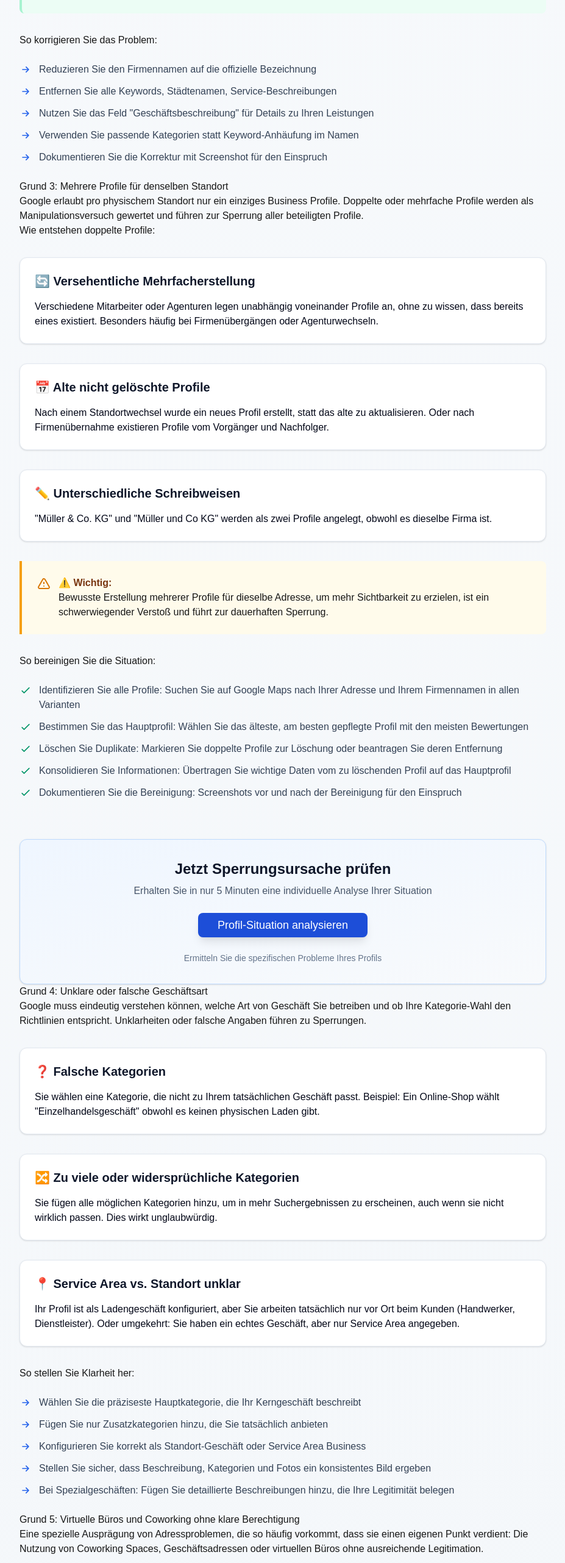
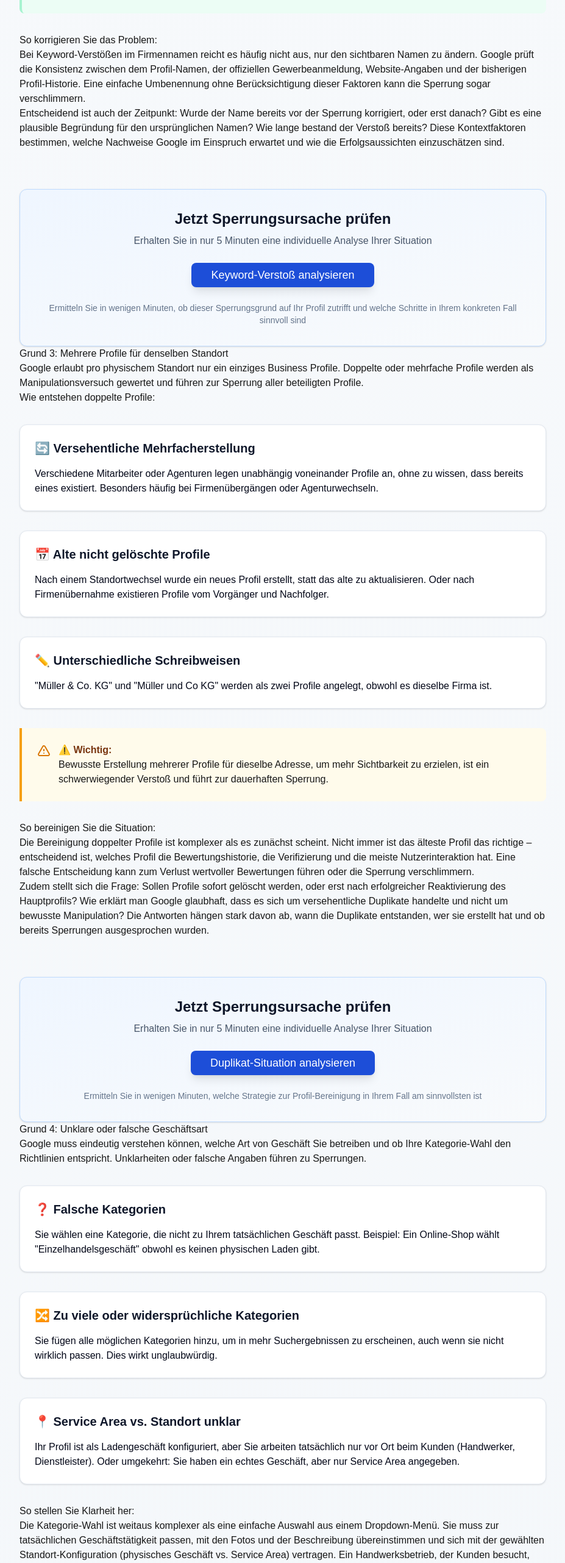
Before and after one commit to ETcreator/gbp-suspension, a Next.js app: page /google-profil-gesperrt-gruende in a window 1280 px wide. Shown: the part 2780-5343 px from the top of the page at 61% size, without its empty margins (176-1103 px from the left). Built offline with nearby package versions, Linux system fonts and the light colour scheme.

Commit message:
feat: Add navigation - homepage to SEO pages and back

```diff
--- a/app/google-profil-gesperrt-gruende/page.tsx
+++ b/app/google-profil-gesperrt-gruende/page.tsx
@@ -116,13 +116,16 @@ export default function GoogleProfilGesperrtGruendePage() {
       </HighlightBox>
 
       <h3>So korrigieren Sie das Problem:</h3>
-      <CheckList variant="arrow" items={[
-        'Reduzieren Sie den Firmennamen auf die offizielle Bezeichnung',
-        'Entfernen Sie alle Keywords, Städtenamen, Service-Beschreibungen',
-        'Nutzen Sie das Feld "Geschäftsbeschreibung" für Details zu Ihren Leistungen',
-        'Verwenden Sie passende Kategorien statt Keyword-Anhäufung im Namen',
-        'Dokumentieren Sie die Korrektur mit Screenshot für den Einspruch'
-      ]} />
+      <p>
+        Bei Keyword-Verstößen im Firmennamen reicht es häufig nicht aus, nur den sichtbaren Namen zu ändern. Google prüft die Konsistenz zwischen dem Profil-Namen, der offiziellen Gewerbeanmeldung, Website-Angaben und der bisherigen Profil-Historie. Eine einfache Umbenennung ohne Berücksichtigung dieser Faktoren kann die Sperrung sogar verschlimmern.
+      </p>
+      <p>
+        Entscheidend ist auch der Zeitpunkt: Wurde der Name bereits vor der Sperrung korrigiert, oder erst danach? Gibt es eine plausible Begründung für den ursprünglichen Namen? Wie lange bestand der Verstoß bereits? Diese Kontextfaktoren bestimmen, welche Nachweise Google im Einspruch erwartet und wie die Erfolgsaussichten einzuschätzen sind.
+      </p>
+      <CTASection
+        text="Keyword-Verstoß analysieren"
+        subtitle="Ermitteln Sie in wenigen Minuten, ob dieser Sperrungsgrund auf Ihr Profil zutrifft und welche Schritte in Ihrem konkreten Fall sinnvoll sind"
+      />
 
       <h2>Grund 3: Mehrere Profile für denselben Standort</h2>
 
@@ -157,17 +160,15 @@ export default function GoogleProfilGesperrtGruendePage() {
       </ImportantNote>
 
       <h3>So bereinigen Sie die Situation:</h3>
-      <CheckList variant="check" items={[
-        'Identifizieren Sie alle Profile: Suchen Sie auf Google Maps nach Ihrer Adresse und Ihrem Firmennamen in allen Varianten',
-        'Bestimmen Sie das Hauptprofil: Wählen Sie das älteste, am besten gepflegte Profil mit den meisten Bewertungen',
-        'Löschen Sie Duplikate: Markieren Sie doppelte Profile zur Löschung oder beantragen Sie deren Entfernung',
-        'Konsolidieren Sie Informationen: Übertragen Sie wichtige Daten vom zu löschenden Profil auf das Hauptprofil',
-        'Dokumentieren Sie die Bereinigung: Screenshots vor und nach der Bereinigung für den Einspruch'
-      ]} />
-
+      <p>
+        Die Bereinigung doppelter Profile ist komplexer als es zunächst scheint. Nicht immer ist das älteste Profil das richtige – entscheidend ist, welches Profil die Bewertungshistorie, die Verifizierung und die meiste Nutzerinteraktion hat. Eine falsche Entscheidung kann zum Verlust wertvoller Bewertungen führen oder die Sperrung verschlimmern.
+      </p>
+      <p>
+        Zudem stellt sich die Frage: Sollen Profile sofort gelöscht werden, oder erst nach erfolgreicher Reaktivierung des Hauptprofils? Wie erklärt man Google glaubhaft, dass es sich um versehentliche Duplikate handelte und nicht um bewusste Manipulation? Die Antworten hängen stark davon ab, wann die Duplikate entstanden, wer sie erstellt hat und ob bereits Sperrungen ausgesprochen wurden.
+      </p>
       <CTASection
-        text="Profil-Situation analysieren"
-        subtitle="Ermitteln Sie die spezifischen Probleme Ihres Profils"
+        text="Duplikat-Situation analysieren"
+        subtitle="Ermitteln Sie in wenigen Minuten, welche Strategie zur Profil-Bereinigung in Ihrem Fall am sinnvollsten ist"
       />
 
       <h2>Grund 4: Unklare oder falsche Geschäftsart</h2>
@@ -195,13 +196,16 @@ export default function GoogleProfilGesperrtGruendePage() {
       </ContentCard>
 
       <h3>So stellen Sie Klarheit her:</h3>
-      <CheckList variant="arrow" items={[
-        'Wählen Sie die präziseste Hauptkategorie, die Ihr Kerngeschäft beschreibt',
-        'Fügen Sie nur Zusatzkategorien hinzu, die Sie tatsächlich anbieten',
-        'Konfigurieren Sie korrekt als Standort-Geschäft oder Service Area Business',
-        'Stellen Sie sicher, dass Beschreibung, Kategorien und Fotos ein konsistentes Bild ergeben',
-        'Bei Spezialgeschäften: Fügen Sie detaillierte Beschreibungen hinzu, die Ihre Legitimität belegen'
-      ]} />
+      <p>
+        Die Kategorie-Wahl ist weitaus komplexer als eine einfache Auswahl aus einem Dropdown-Menü. Sie muss zur tatsächlichen Geschäftstätigkeit passen, mit den Fotos und der Beschreibung übereinstimmen und sich mit der gewählten Standort-Konfiguration (physisches Geschäft vs. Service Area) vertragen. Ein Handwerksbetrieb, der Kunden besucht, braucht eine andere Konfiguration als ein Ladengeschäft mit Öffnungszeiten.
+      </p>
+      <p>
+        Hinzu kommt: Auch die Anzahl der Kategorien sendet Signale. Zu viele wirken unglaubwürdig, zu wenige schränken unnötig ein. Die optimale Balance hängt von der Branche, dem Geschäftsmodell und der bisherigen Profil-Historie ab. Eine falsche Neu-Konfiguration während einer aktiven Sperrung kann die Situation verschlechtern.
+      </p>
+      <CTASection
+        text="Kategorie-Konfiguration prüfen"
+        subtitle="Ermitteln Sie in wenigen Minuten, ob Ihre Kategorien und Standort-Einstellungen korrekt konfiguriert sind"
+      />
 
       <h2>Grund 5: Virtuelle Büros und Coworking ohne klare Berechtigung</h2>
 
@@ -229,13 +233,16 @@ export default function GoogleProfilGesperrtGruendePage() {
       </HighlightBox>
 
       <h3>So nutzen Sie Coworking richtlinienkonform:</h3>
-      <CheckList variant="check" items={[
-        'Fester Arbeitsplatz: Buchen Sie einen dedizierten Platz, nicht nur Flex Desk',
-        'Regelmäßige Präsenz: Seien Sie nachweisbar regelmäßig vor Ort (Zugangsprotokolle, Bestätigung des Betreibers)',
-        'Kundenempfang möglich: Stellen Sie sicher, dass Sie Kunden dort empfangen können (Meetingräume buchbar)',
-        'Dokumentation: Mietvertrag für festen Platz, Fotos Ihres beschrifteten Arbeitsplatzes, Bestätigung des Coworking-Betreibers',
-        'Alternative: Wenn diese Anforderungen nicht erfüllbar sind, konfigurieren Sie Ihr Profil als Service Area Business ohne sichtbare Adresse'
-      ]} />
+      <p>
+        Die Legitimation eines Coworking-Standorts für ein Google Business Profile ist eine Grauzone, die sehr individuell bewertet wird. Nicht jeder feste Arbeitsplatz reicht aus – Google prüft auch, ob Sie Kunden dort tatsächlich empfangen, ob Ihre Anwesenheit nachweisbar ist und ob die Geschäftsadresse mit Ihrem Geschäftsmodell zusammenpasst. Ein Berater, der nur gelegentlich Kunden im Coworking trifft, hat andere Anforderungen als ein Designer, der dort dauerhaft arbeitet.
+      </p>
+      <p>
+        Die erforderliche Dokumentation variiert stark: Manchmal akzeptiert Google einen einfachen Mietvertrag, manchmal werden Zugangsprotokolle, Bestätigungen des Betreibers und Fotos des beschrifteten Arbeitsplatzes verlangt. Bei bereits gesperrten Profilen sind die Anforderungen typischerweise strenger als bei Neuanmeldungen.
+      </p>
+      <CTASection
+        text="Coworking-Legitimation prüfen"
+        subtitle="Ermitteln Sie in wenigen Minuten, ob Ihre Coworking-Situation den Google-Anforderungen entspricht und welche Nachweise erforderlich sind"
+      />
 
       <div className="not-prose my-8 grid gap-4 md:grid-cols-2">
         <InternalLinkBox
@@ -288,13 +295,16 @@ export default function GoogleProfilGesperrtGruendePage() {
       </ContentCard>
 
       <h3>So stellen Sie Konsistenz her:</h3>
-      <CheckList variant="check" items={[
-        'Definieren Sie eine Mastervariante: Wählen Sie die exakte Schreibweise aus der Gewerbeanmeldung',
-        'Aktualisieren Sie systematisch: Ändern Sie ALLE Online-Präsenzen auf diese exakte Schreibweise',
-        'Zu prüfende Orte: Google-Profil, Website (Impressum, Kontaktseite, Footer), Social Media, Branchenverzeichnisse',
-        'Dokumentieren Sie: Erstellen Sie Screenshots der Änderungen für den Einspruch',
-        'Warten Sie 48h: Geben Sie Google Zeit, die Änderungen zu erkennen, bevor Sie Einspruch einlegen'
-      ]} />
+      <p>
+        Die Herstellung von NAP-Konsistenz ist nicht nur eine Frage der bloßen Angleichung aller Angaben. Entscheidend ist auch die Reihenfolge: Welche Plattformen sollten zuerst aktualisiert werden? Reicht es, nur die offensichtlichen Stellen zu korrigieren, oder müssen auch alte Brancheneinträge bereinigt werden, die seit Jahren nicht mehr gepflegt wurden?
+      </p>
+      <p>
+        Hinzu kommt der Faktor Zeit: Wie lange brauchen Google und andere Suchmaschinen, um die Änderungen zu erkennen? Sollte der Einspruch sofort nach den Änderungen eingereicht werden, oder besser nach einer Wartezeit? Bei aktiven Sperrungen ist das Timing kritisch – zu frühe Einsprüche können scheitern, weil Google die Korrekturen noch nicht erkannt hat.
+      </p>
+      <CTASection
+        text="NAP-Konsistenz überprüfen"
+        subtitle="Ermitteln Sie in wenigen Minuten, welche NAP-Daten inkonsistent sind und in welcher Reihenfolge Sie diese korrigieren sollten"
+      />
 
       <h2>Grund 7: Auffällige Änderungen oder verdächtige Signale</h2>
 
```
